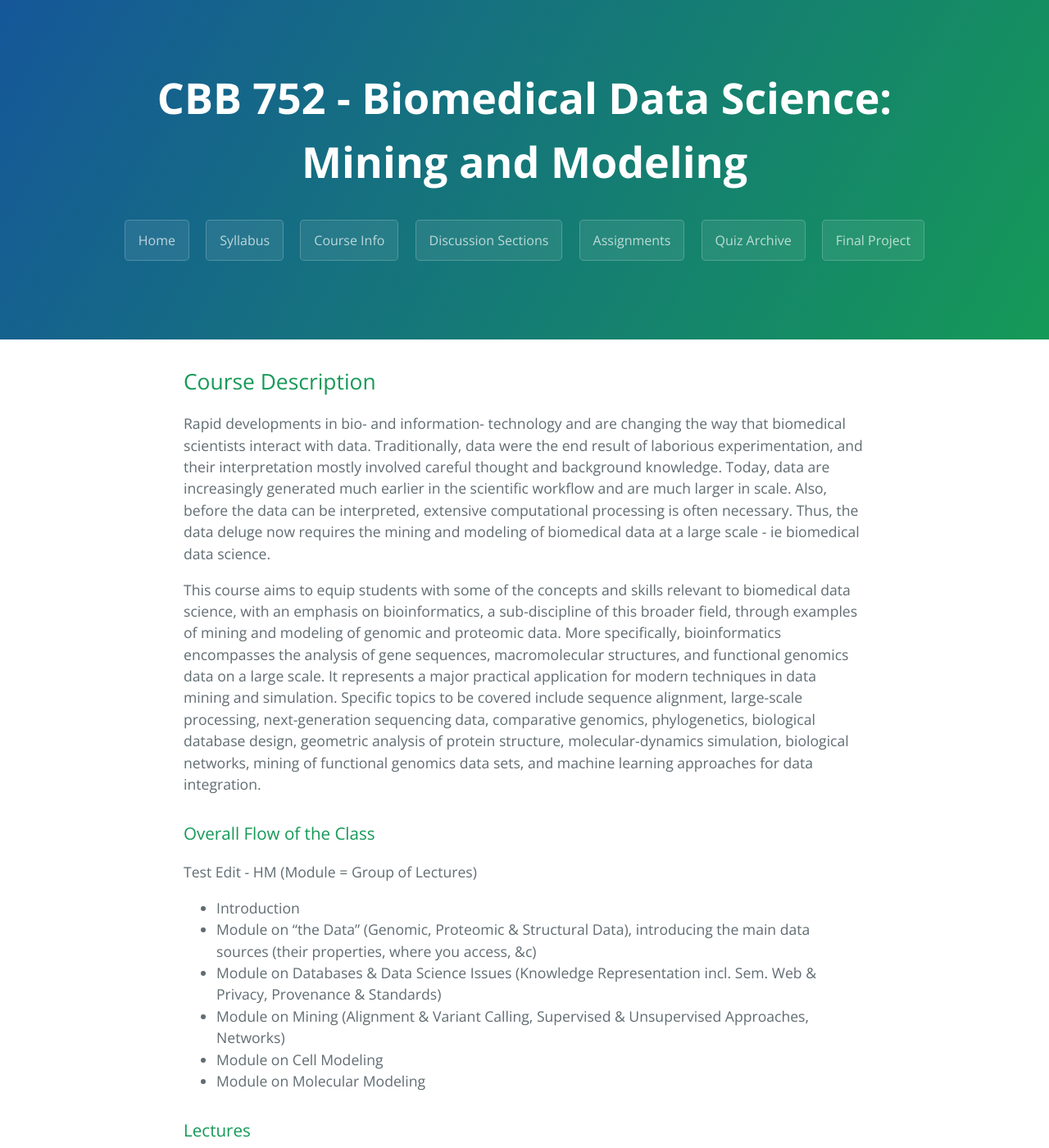
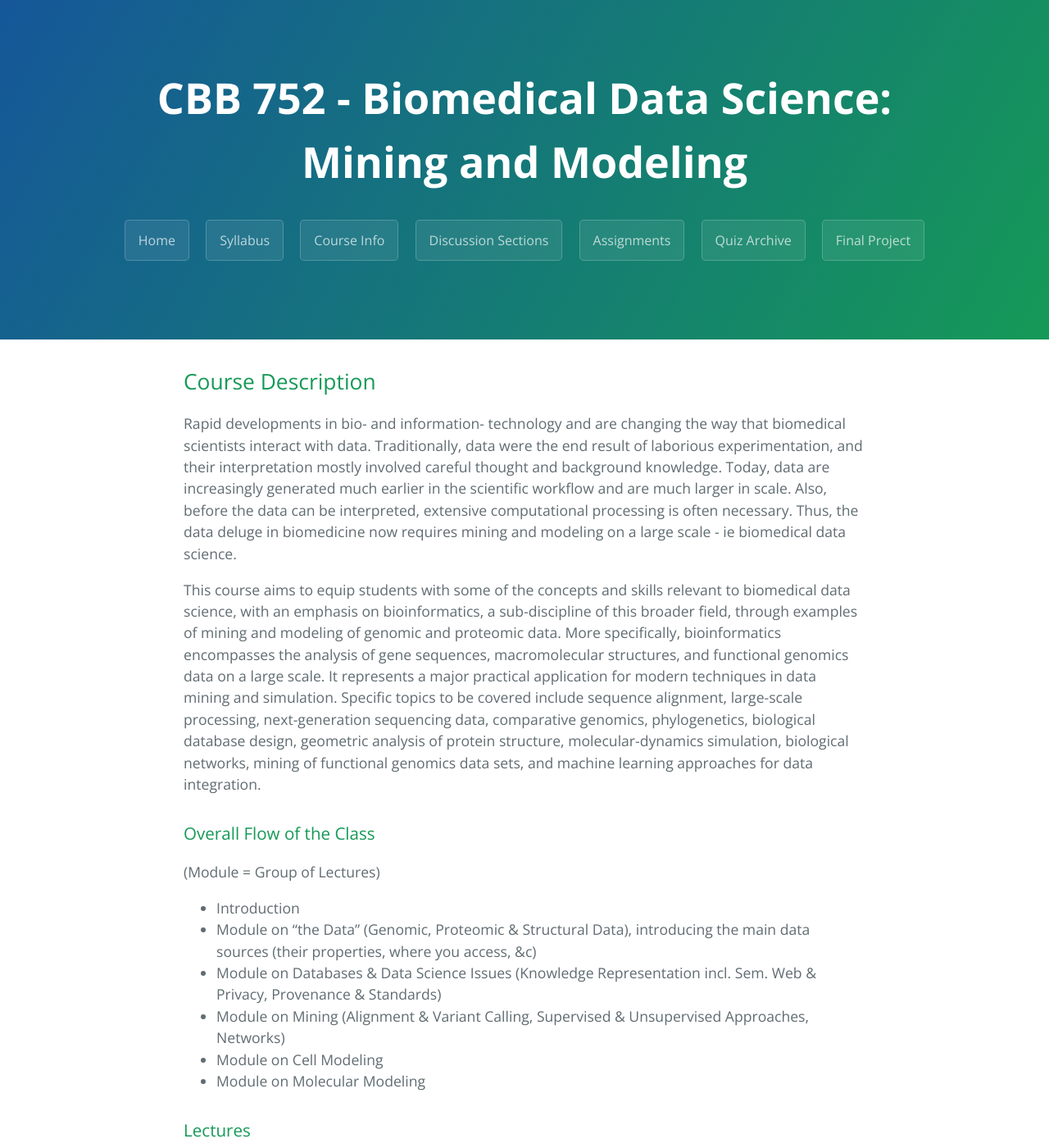
Before and after one commit to gersteinlab/cbb752b19, a Jekyll site: the page built from index.md, in a window 1280 px wide and 1400 px high. Shown: the whole window at 82% size. Built offline with Jekyll 4.4.1, drawn with Linux system fonts in a browser that asks for light colours; our own code applies the rules of GitHub Pages for plain Markdown files.

Commit message:
Update index.md

```diff
--- a/index.md
+++ b/index.md
@@ -1,12 +1,12 @@
 ## Course Description
 
-Rapid developments in bio- and information- technology and are changing the way that biomedical scientists interact with data. Traditionally, data were the end result of laborious experimentation, and their interpretation mostly involved careful thought and background knowledge. Today, data are increasingly generated much earlier in the scientific workflow and are much larger in scale. Also, before the data can be interpreted, extensive computational processing is often necessary. Thus, the data deluge now requires the mining and modeling of biomedical data at a large scale - ie biomedical data science.
+Rapid developments in bio- and information- technology and are changing the way that biomedical scientists interact with data. Traditionally, data were the end result of laborious experimentation, and their interpretation mostly involved careful thought and background knowledge. Today, data are increasingly generated much earlier in the scientific workflow and are much larger in scale. Also, before the data can be interpreted, extensive computational processing is often necessary. Thus, the data deluge in biomedicine now requires mining and modeling on a large scale - ie biomedical data science.
 
 This course aims to equip students with some of the concepts and skills relevant to biomedical data science, with an emphasis on bioinformatics, a sub-discipline of this broader field, through examples of mining and modeling of genomic and proteomic data. More specifically, bioinformatics encompasses the analysis of gene sequences, macromolecular structures, and functional genomics data on a large scale. It represents a major practical application for modern techniques in data mining and simulation. Specific topics to be covered include sequence alignment, large-scale processing, next-generation sequencing data, comparative genomics, phylogenetics, biological database design, geometric analysis of protein structure, molecular-dynamics simulation, biological networks, mining of functional genomics data sets, and machine learning approaches for data integration.
 
 ### Overall Flow of the Class
 
-Test Edit - HM (Module = Group of Lectures)
+(Module = Group of Lectures)
 
 - Introduction
 - Module on "the Data" (Genomic, Proteomic & Structural Data), introducing the main data sources (their properties, where you access, &c)
```
